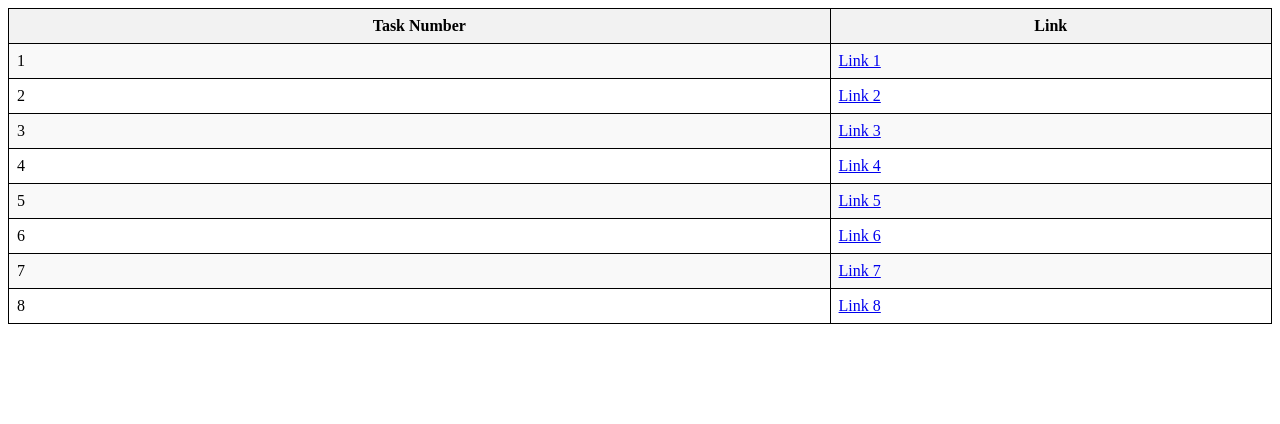
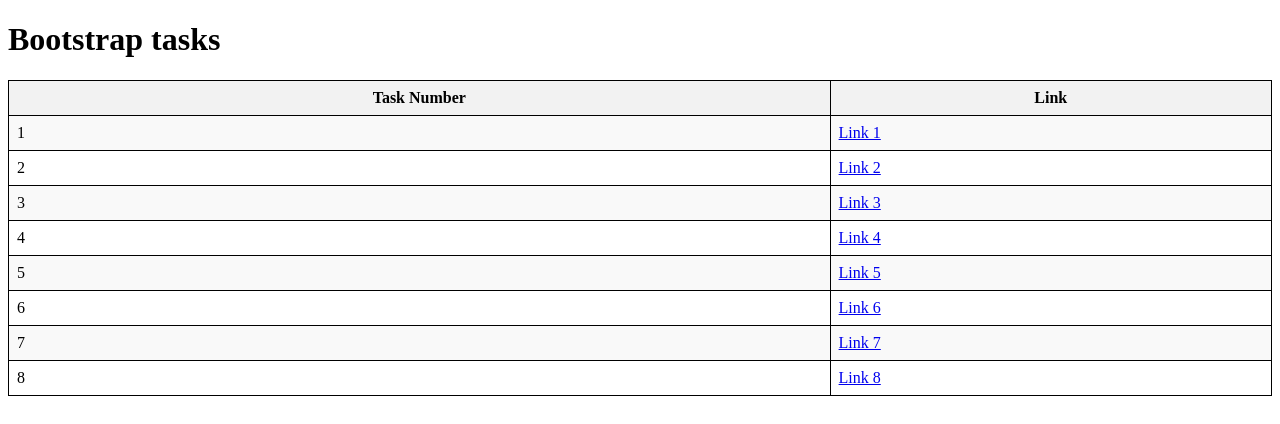
Before and after one commit to utkarshMAVcode/bootstrap-tasks, a plain HTML site: page index.html in a window 1280 px wide. Drawn offline with Linux system fonts and the light colour scheme.

Commit message:
index heading

```diff
--- a/index.html
+++ b/index.html
@@ -26,7 +26,7 @@ tr:hover {
 </style>
 </head>
 <body>
-
+<h1>Bootstrap tasks</h1>
 <table>
   <tr>
     <th>Task Number</th>
```
